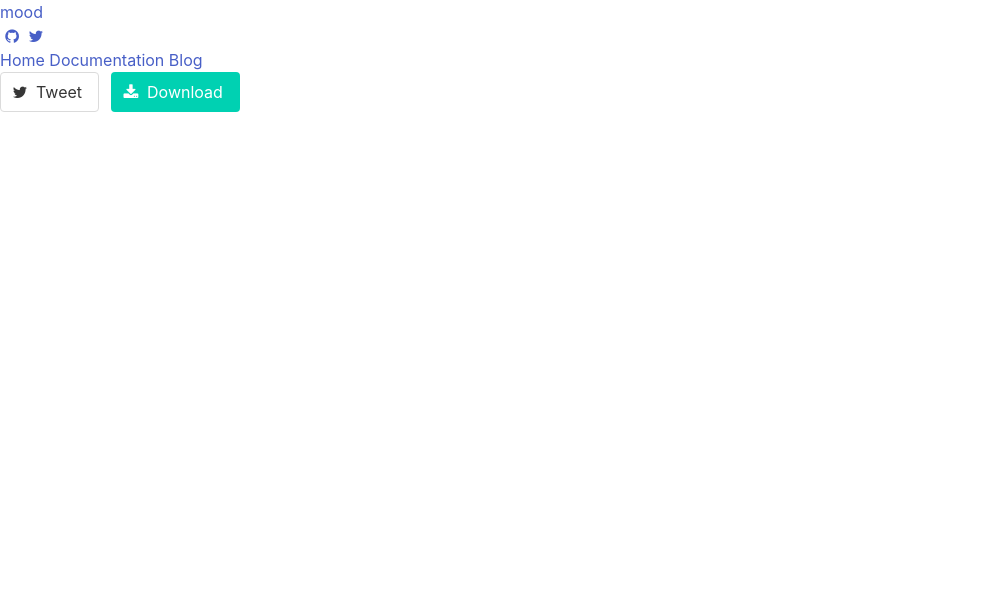
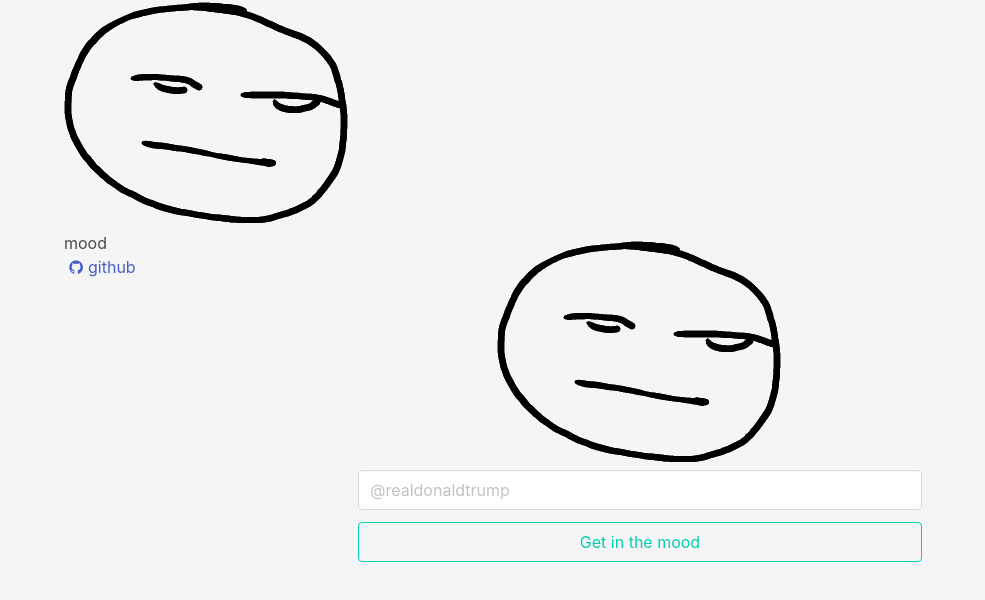
Before and after one commit to kai-oswald/mood, a Vue app: page / in a window 1280 px wide. Shown: the top 600 px of the page, without its empty margins (0-985 px from the left). Built offline with nearby package versions, Linux system fonts and the light colour scheme.

Commit message:
basic layout

```diff
--- a/src/App.vue
+++ b/src/App.vue
@@ -1,22 +1,17 @@
 <template>
-  <nav class="nav">
+<div id="app">
+  <nav class="nav has-shadow is-fixed">
+    <div class="container">
       <div class="nav-left">
-      <a class="nav-item">
-      mood
+        <a href="/" class="nav-item">
+        <img src="/static/img/mood.png"/>
       </a>
       </div>
 
       <div class="nav-center">
-      <a class="nav-item">
-      <span class="icon">
-        <i class="fa fa-github"></i>
-      </span>
-    </a>
-      <a class="nav-item">
-      <span class="icon">
-        <i class="fa fa-twitter"></i>
-      </span>
-    </a>
+        <div class="nav-item">
+          <span>mood</span>
+        </div>
       </div>
 
       <!-- This "nav-toggle" hamburger menu is only visible on mobile -->
@@ -31,37 +26,14 @@
       <!-- Add the modifier "is-active" to display it on mobile -->
       <div class="nav-right nav-menu">
         <a class="nav-item">
-      Home
+      <span class="icon"><i class="fa fa-github" aria-hidden="true"></i></span>
+      <span>github</span>
     </a>
-      <a class="nav-item">
-      Documentation
-    </a>
-      <a class="nav-item">
-      Blog
-    </a>
-
-      <div class="nav-item">
-        <div class="field is-grouped">
-          <p class="control">
-            <a class="button">
-            <span class="icon">
-              <i class="fa fa-twitter"></i>
-            </span>
-            <span>Tweet</span>
-          </a>
-          </p>
-          <p class="control">
-            <a class="button is-primary">
-            <span class="icon">
-              <i class="fa fa-download"></i>
-            </span>
-            <span>Download</span>
-          </a>
-          </p>
-        </div>
       </div>
     </div>
   </nav>
+  <router-view></router-view>
+  </div>
 </template>
 
 <script>
@@ -84,8 +56,8 @@
 </script>
 
 <style>
-/*
-  @import url('/node_modules/bulma/css/bulma.css');
-  @import url('/node_modules/font-awesome/css/font-awesome.min.css');
-*/
+.is-fixed {
+  position: fixed;
+  width: 100%;
+}
 </style>
--- a/src/components/Home.vue
+++ b/src/components/Home.vue
@@ -0,0 +1,28 @@
+<template>
+  <section class="hero is-light is-fullheight">
+    <div class="hero-body">
+      <div class="container has-text-centered">
+        <img src="/static/img/mood.png" />
+        <div class="columns">
+          <div class="column is-half is-offset-one-quarter">
+            <div class="field">
+              <p class="control">
+                <input class="input" type="text" placeholder="@realdonaldtrump">
+              </p>
+            </div>
+            <a class="button is-primary is-outlined is-fullwidth">Get in the mood</a>
+          </div>
+        </div>
+      </div>
+    </div>
+  </section>
+</template>
+
+<script>
+  export default {}
+
+</script>
+<style scoped>
+
+
+</style>
```
Also changed, not shown: static/img/mood.png (added). Lines whose indentation alone changed are shown as unchanged.
